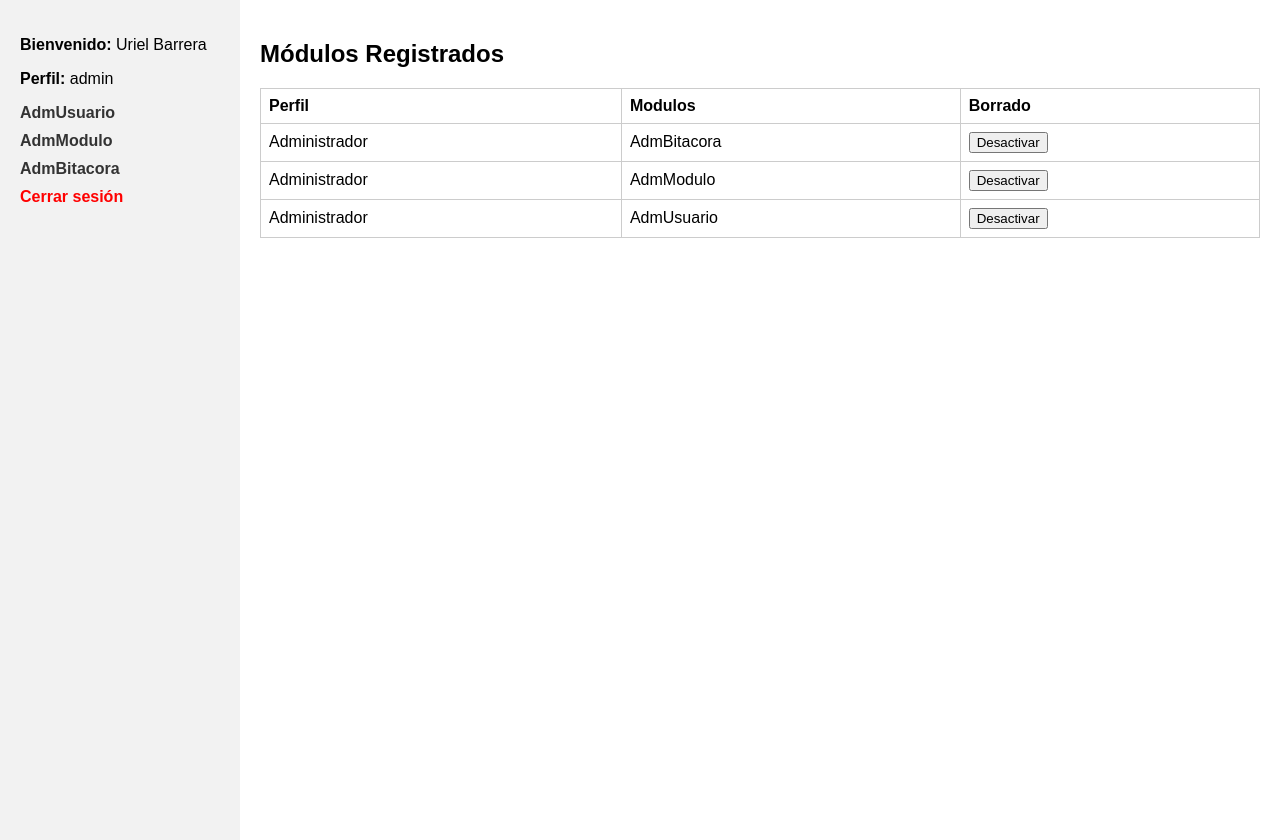
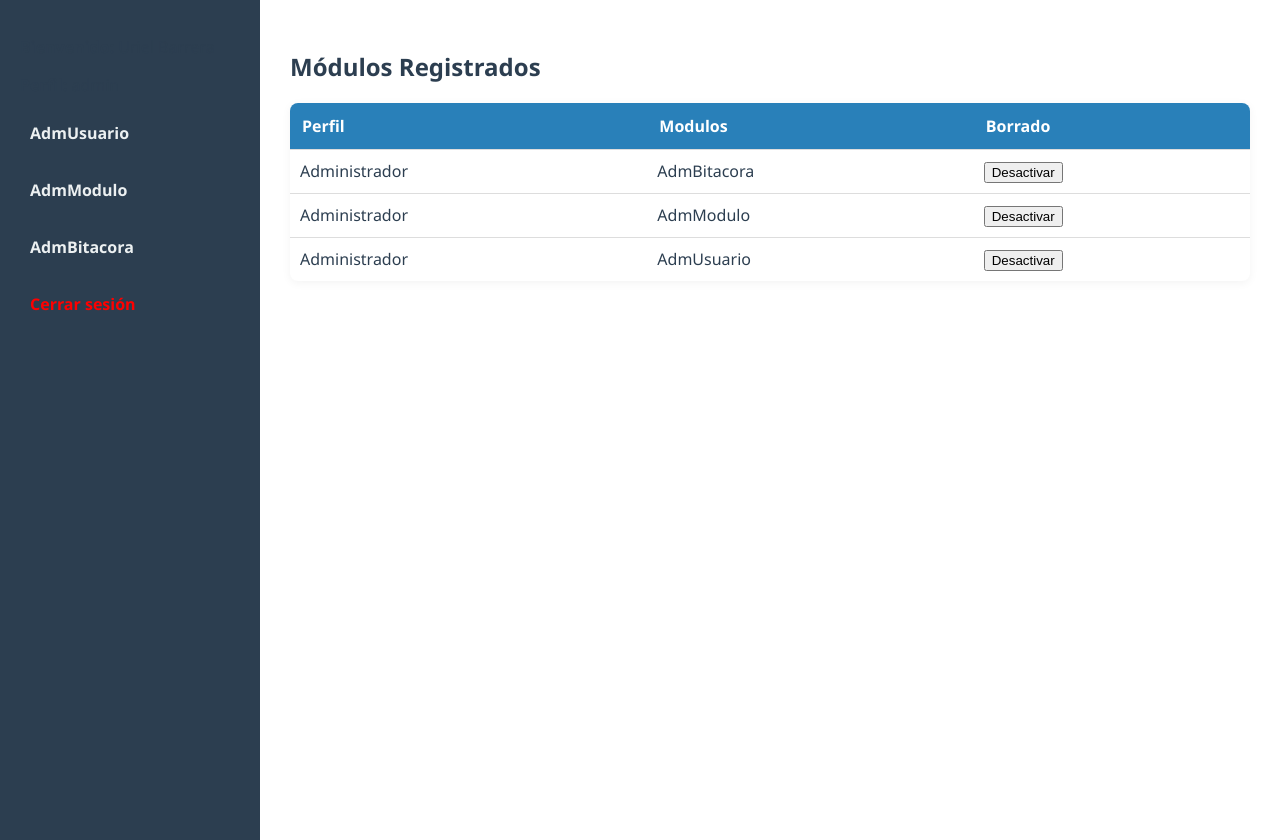
Before and after one commit to urielbaluna/SEyBT, a PHP site: page /AdmModulo/index.php in a window 1280 px wide. Run offline with PHP 8.4, Linux system fonts and the light colour scheme; a user stored in the database is signed in; data comes from the database, SQL or seed files in the repository.

Commit message:
Con estilows

```diff
--- a/css/estilo.css
+++ b/css/estilo.css
@@ -1,34 +1,88 @@
 body {
-    font-family: Arial, sans-serif;
+    font-family: 'Segoe UI', Tahoma, Geneva, Verdana, sans-serif;
     margin: 0;
     display: flex;
+    background-color: #f4f6f8;
+    color: #2c3e50;
 }
+
 aside {
-    width: 200px;
-    background-color: #f2f2f2;
+    width: 220px;
+    background-color: #2c3e50;
     padding: 20px;
     height: 100vh;
+    box-shadow: 2px 0 5px rgba(0, 0, 0, 0.1);
 }
+
 aside a {
     display: block;
-    margin-bottom: 10px;
+    margin-bottom: 15px;
     text-decoration: none;
-    color: #333;
+    color: #ecf0f1;
     font-weight: bold;
+    padding: 10px;
+    border-radius: 5px;
+    transition: 0.2s ease;
 }
+
+aside a:hover {
+    background-color: #34495e;
+}
+
+aside a:last-child {
+    color: #e74c3c;
+}
+
 main {
-    padding: 20px;
+    padding: 30px;
     flex: 1;
+    background-color: #fff;
 }
+
+button {
+    padding: 6px 12px;
+    border: none;
+    border-radius: 4px;
+    font-weight: 500;
+    cursor: pointer;
+}
+
+button:hover {
+    opacity: 0.9;
+}
+
+.btn-desactivar {
+    background-color: #e74c3c;
+    color: #fff;
+}
+
+.btn-editar {
+    background-color: #2980b9;
+    color: #fff;
+}
+
 table {
     width: 100%;
     border-collapse: collapse;
     margin-top: 20px;
+    background-color: #fff;
+    border-radius: 8px;
+    overflow: hidden;
+    box-shadow: 0 2px 10px rgba(0, 0, 0, 0.05);
 }
-table, th, td {
-    border: 1px solid #ccc;
-}
-th, td {
-    padding: 8px;
+
+th {
+    background-color: #2980b9;
+    color: white;
+    padding: 12px;
     text-align: left;
 }
+
+td {
+    padding: 10px;
+    border-top: 1px solid #ddd;
+}
+
+tr:hover {
+    background-color: #f1f1f1;
+}
```
